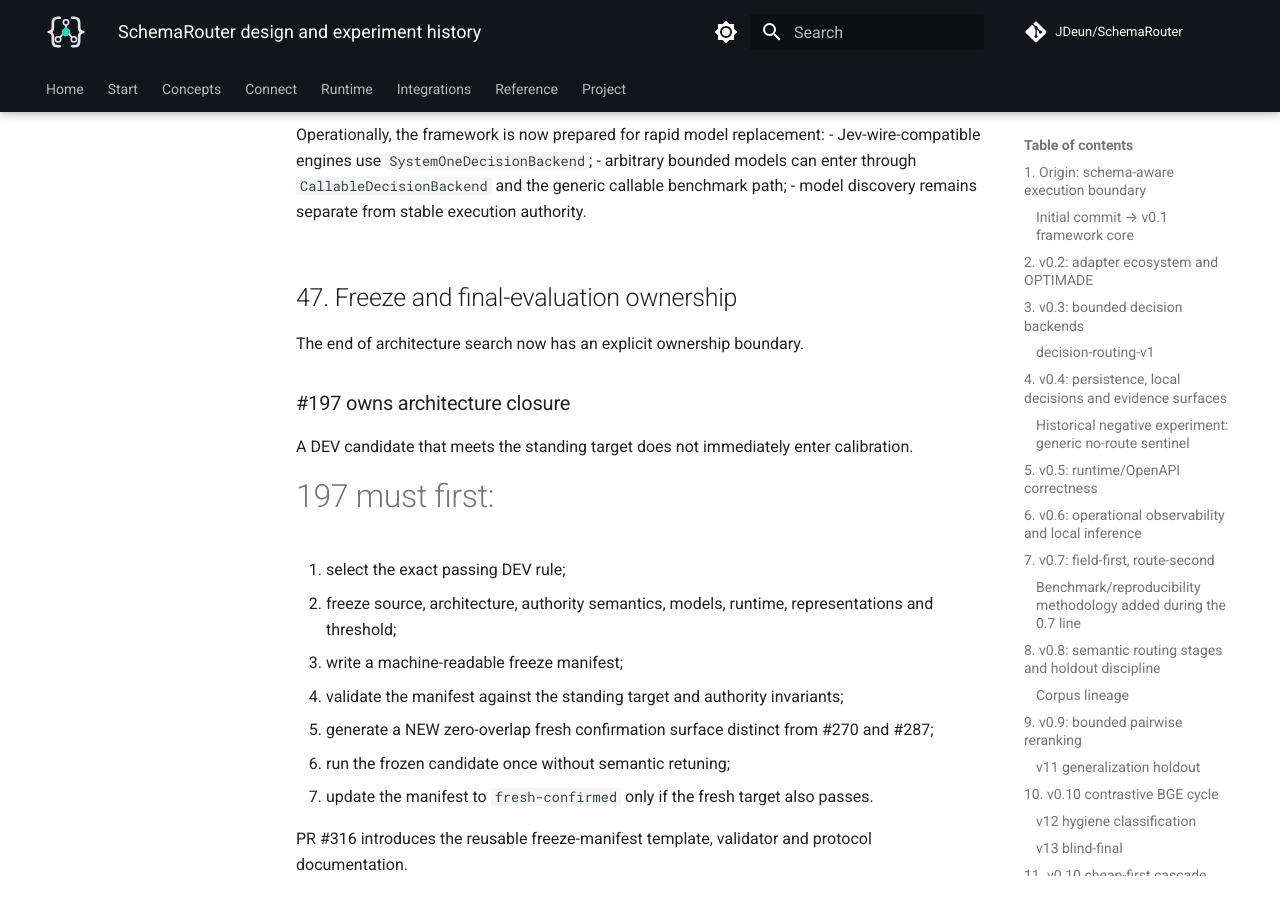
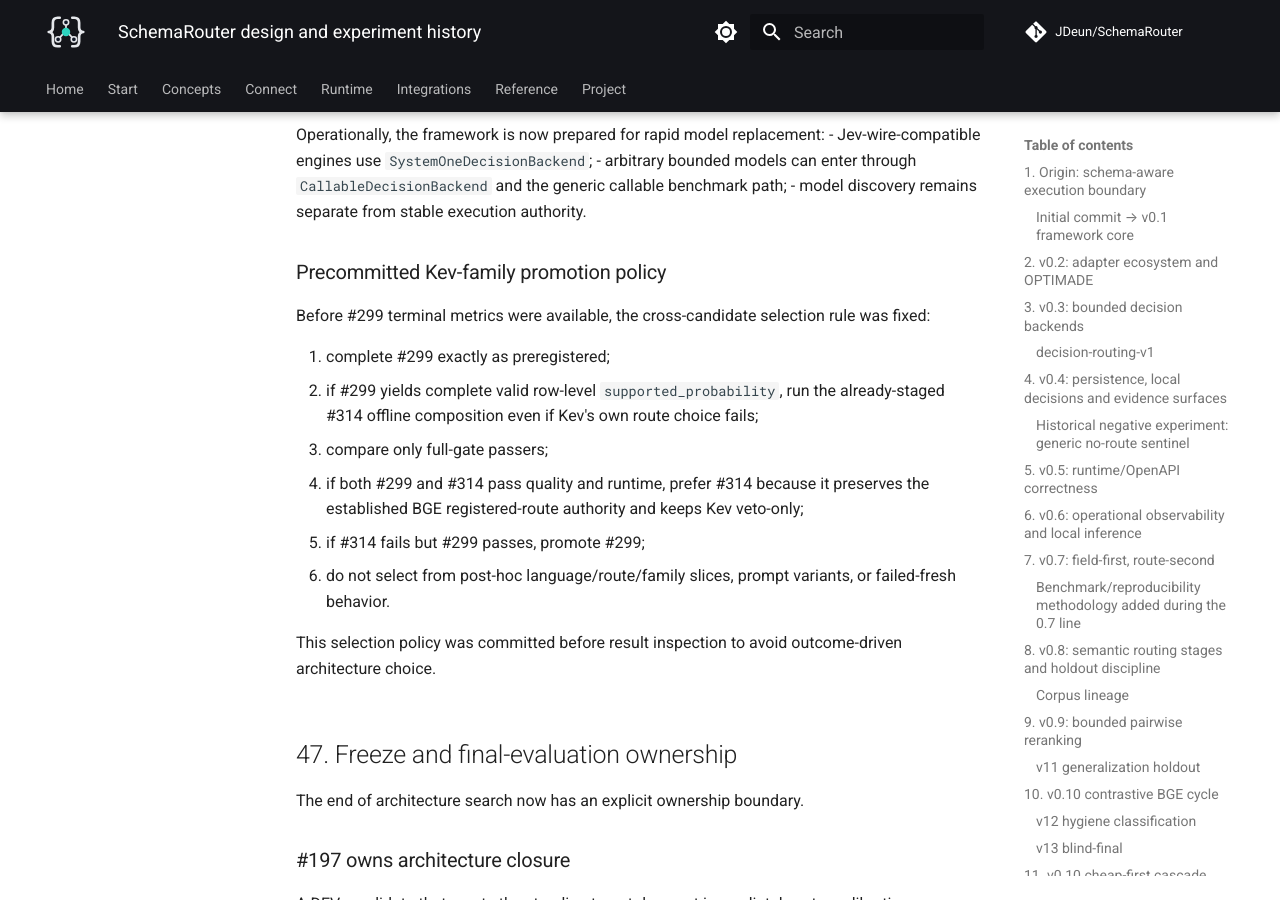
Before and after one commit to JDeun/SchemaRouter, an MkDocs documentation site: the page built from docs/research/design-and-experiment-history.md, in a window 1280 px wide and 900 px high, scrolled down 56879 px. Built offline with MkDocs 1.6.1 and Material for MkDocs 9.7.7, drawn with Linux system fonts in a browser that asks for light colours; comment, search, counter and statistics services are not loaded.

Commit message:
research: record precommitted Kev promotion rule

```diff
--- a/docs/research/design-and-experiment-history.md
+++ b/docs/research/design-and-experiment-history.md
@@ -1919,6 +1919,21 @@ Operationally, the framework is now prepared for rapid model replacement:
 - Jev-wire-compatible engines use `SystemOneDecisionBackend`;
 - arbitrary bounded models can enter through `CallableDecisionBackend` and the generic callable benchmark path;
 - model discovery remains separate from stable execution authority.
+
+### Precommitted Kev-family promotion policy
+
+Before #299 terminal metrics were available, the cross-candidate selection rule was fixed:
+
+1. complete #299 exactly as preregistered;
+2. if #299 yields complete valid row-level `supported_probability`, run the already-staged #314
+   offline composition even if Kev's own route choice fails;
+3. compare only full-gate passers;
+4. if both #299 and #314 pass quality and runtime, prefer #314 because it preserves the established
+   BGE registered-route authority and keeps Kev veto-only;
+5. if #314 fails but #299 passes, promote #299;
+6. do not select from post-hoc language/route/family slices, prompt variants, or failed-fresh behavior.
+
+This selection policy was committed before result inspection to avoid outcome-driven architecture choice.
 
 ## 47. Freeze and final-evaluation ownership
 
```
